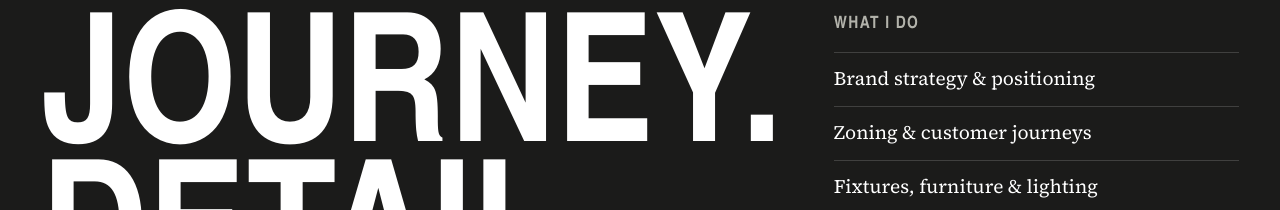
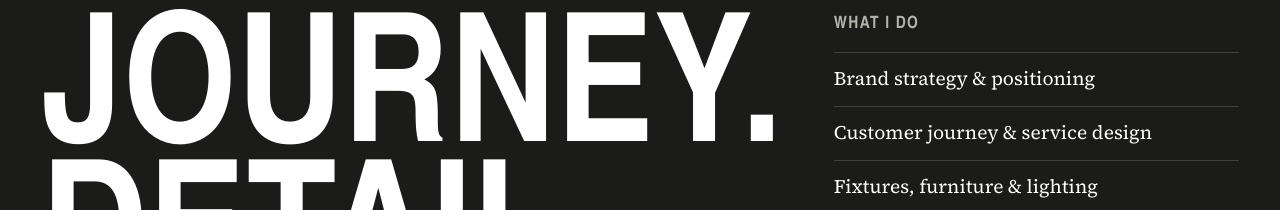
Before and after one commit to pilot2795/-roshnis-portfolio, a plain HTML site: page index.html in a window 1280 px wide. Shown: the part 2710-2920 px from the top of the page. Drawn offline with Linux system fonts and the light colour scheme; a web font is replaced by a local one.

Commit message:
What I do: customer journey & service design
Co-Authored-By: Claude Opus 5.5 <noreply@anthropic.com>
Claude-Session: https://claude.ai/code/session_01TvPUFYKEADTWzq9u8emBqb

```diff
--- a/index.html
+++ b/index.html
@@ -172,7 +172,7 @@
         <h3 class="label">What I do</h3>
         <ul class="manifesto__list">
           <li>Brand strategy &amp; positioning</li>
-          <li>Zoning &amp; customer journeys</li>
+          <li>Customer journey &amp; service design</li>
           <li>Fixtures, furniture &amp; lighting</li>
           <li>Materials &amp; sustainability</li>
           <li>Multi-city roll-out</li>
```
